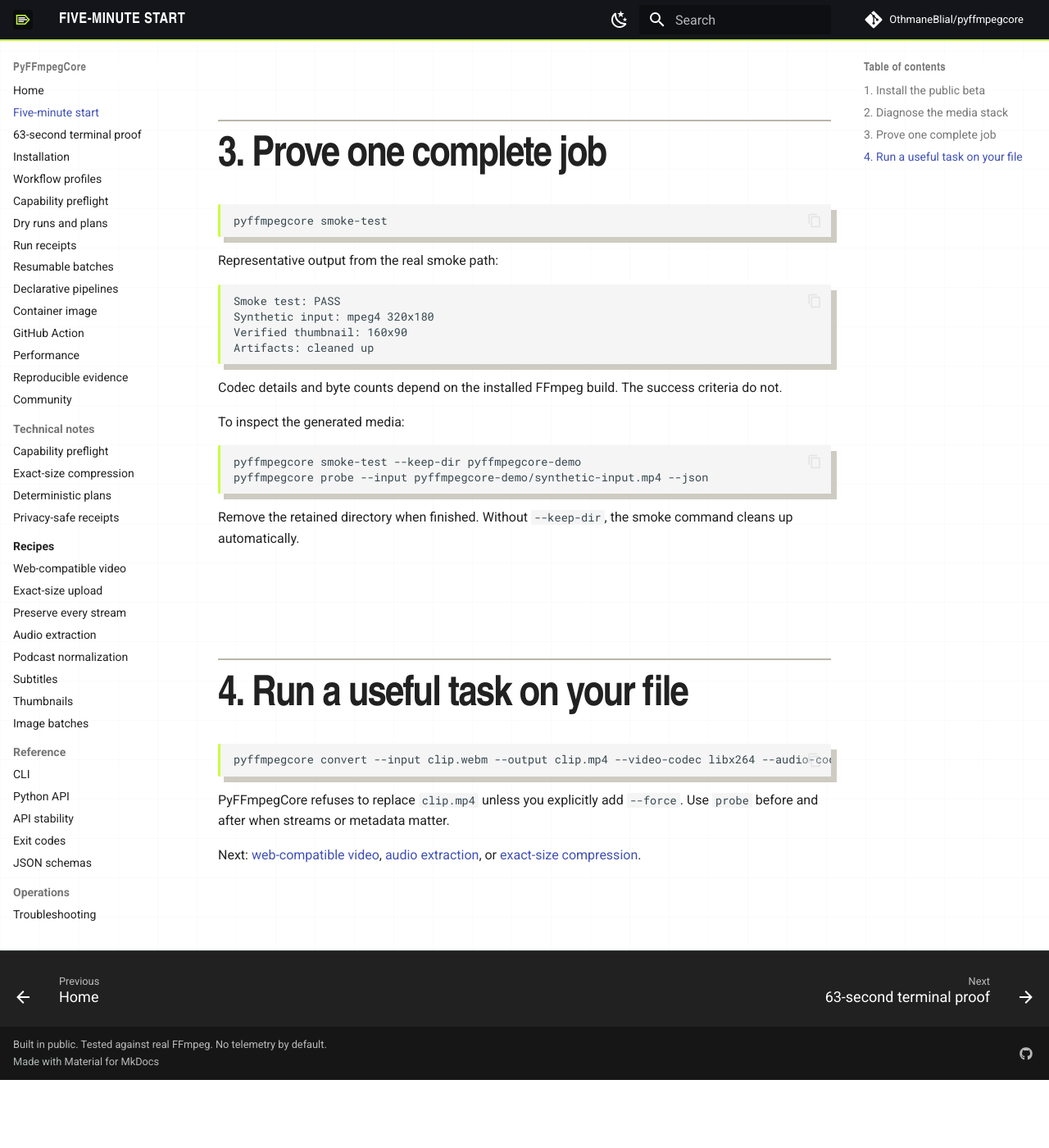
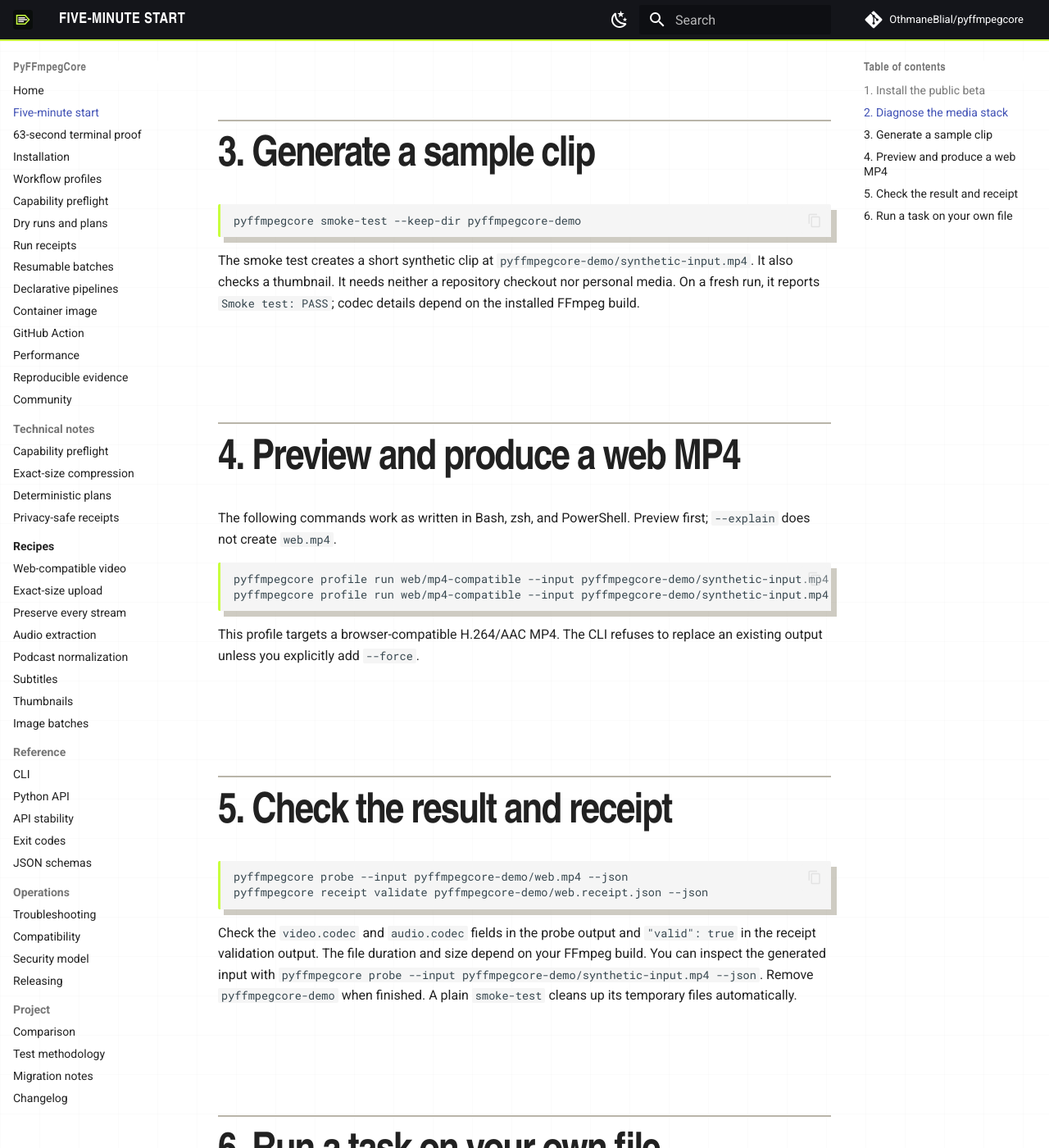
Before and after one commit to OthmaneBlial/pyffmpegcore, an MkDocs documentation site: the page built from docs/quickstart.md, in a window 1280 px wide and 1400 px high, scrolled down 996 px. Shown: the whole window at 82% size. Built offline with MkDocs 1.6.1 and Material for MkDocs 9.7.7, drawn with Linux system fonts in a browser that asks for light colours; before the commit the page ends 2313 px from its top, so only the background shows below that; some of the changed text lies outside the part shown.

Commit message:
docs: prove a complete synthetic quickstart from the wheel

````diff
--- a/docs/quickstart.md
+++ b/docs/quickstart.md
@@ -19,38 +19,52 @@
 
 The command reports Python, operating system, FFmpeg/FFprobe paths and versions, capability counts, hardware accelerators, and any missing optional core capability.
 
-## 3. Prove one complete job
-
-```bash
-pyffmpegcore smoke-test
-```
-
-Representative output from the real smoke path:
-
-```text
-Smoke test: PASS
-Synthetic input: mpeg4 320x180
-Verified thumbnail: 160x90
-Artifacts: cleaned up
-```
-
-Codec details and byte counts depend on the installed FFmpeg build. The success criteria do not.
-
-To inspect the generated media:
+## 3. Generate a sample clip
 
 ```bash
 pyffmpegcore smoke-test --keep-dir pyffmpegcore-demo
-pyffmpegcore probe --input pyffmpegcore-demo/synthetic-input.mp4 --json
 ```
 
-Remove the retained directory when finished. Without `--keep-dir`, the smoke command cleans up automatically.
+The smoke test creates a short synthetic clip at
+`pyffmpegcore-demo/synthetic-input.mp4`. It also checks a thumbnail. It needs
+neither a repository checkout nor personal media. On a fresh run, it reports
+`Smoke test: PASS`; codec details depend on the installed FFmpeg build.
 
-## 4. Run a useful task on your file
+## 4. Preview and produce a web MP4
+
+The following commands work as written in Bash, zsh, and PowerShell. Preview
+first; `--explain` does not create `web.mp4`.
+
+```bash
+pyffmpegcore profile run web/mp4-compatible --input pyffmpegcore-demo/synthetic-input.mp4 --output pyffmpegcore-demo/web.mp4 --explain
+pyffmpegcore profile run web/mp4-compatible --input pyffmpegcore-demo/synthetic-input.mp4 --output pyffmpegcore-demo/web.mp4 --receipt pyffmpegcore-demo/web.receipt.json
+```
+
+This profile targets a browser-compatible H.264/AAC MP4. The CLI refuses to
+replace an existing output unless you explicitly add `--force`.
+
+## 5. Check the result and receipt
+
+```bash
+pyffmpegcore probe --input pyffmpegcore-demo/web.mp4 --json
+pyffmpegcore receipt validate pyffmpegcore-demo/web.receipt.json --json
+```
+
+Check the `video.codec` and `audio.codec` fields in the probe output and
+`"valid": true` in the receipt validation output. The file duration and size
+depend on your FFmpeg build. You can inspect the generated input with
+`pyffmpegcore probe --input pyffmpegcore-demo/synthetic-input.mp4 --json`.
+Remove `pyffmpegcore-demo` when finished. A plain `smoke-test` cleans up its
+temporary files automatically.
+
+## 6. Run a task on your own file
 
 ```bash
 pyffmpegcore convert --input clip.webm --output clip.mp4 --video-codec libx264 --audio-codec aac
 ```
 
-PyFFmpegCore refuses to replace `clip.mp4` unless you explicitly add `--force`. Use `probe` before and after when streams or metadata matter.
+Use `probe` before and after when streams or metadata matter. See
+[installation help](installation.md) if `doctor` reports a missing FFmpeg
+binary or encoder.
 
 Next: [web-compatible video](recipes/web-video.md), [audio extraction](recipes/audio-extraction.md), or [exact-size compression](recipes/exact-size.md).
````
Also changed, not shown: README.md (+10 -4 lines), 1 other file.
